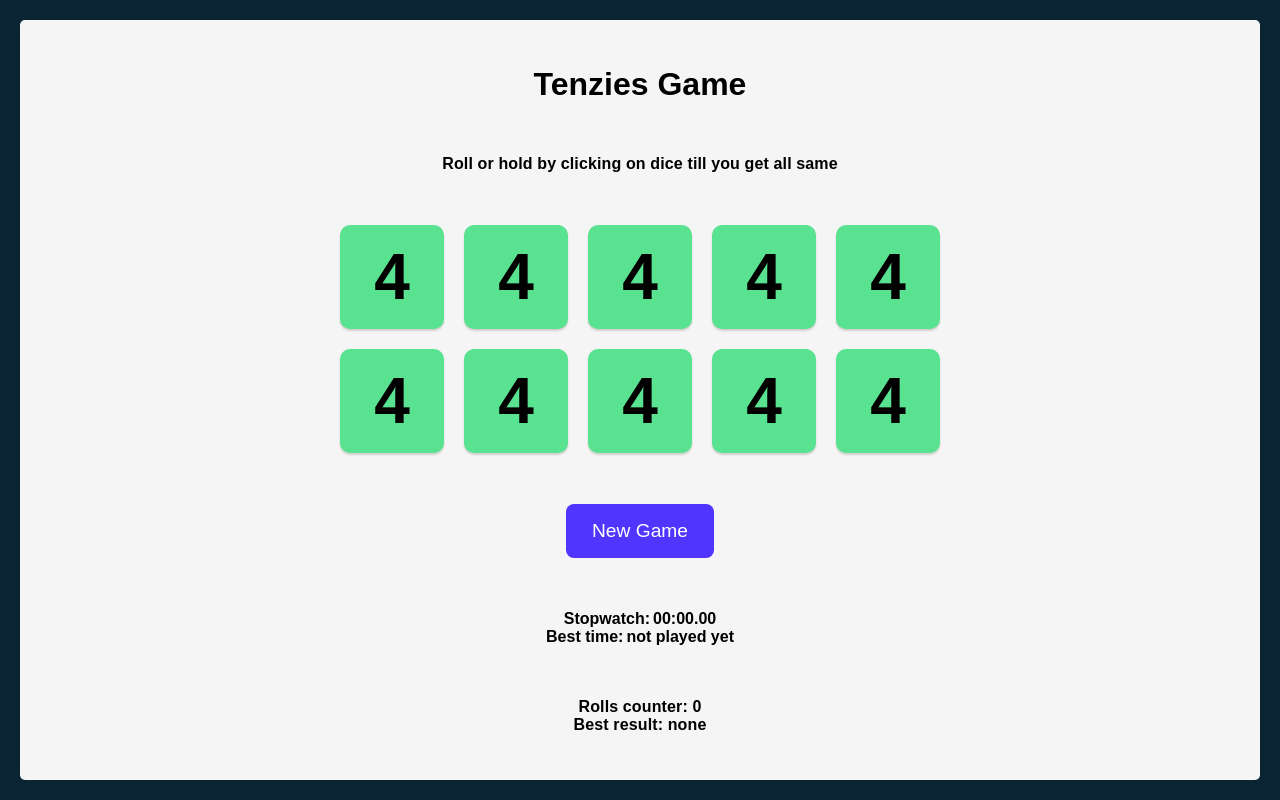
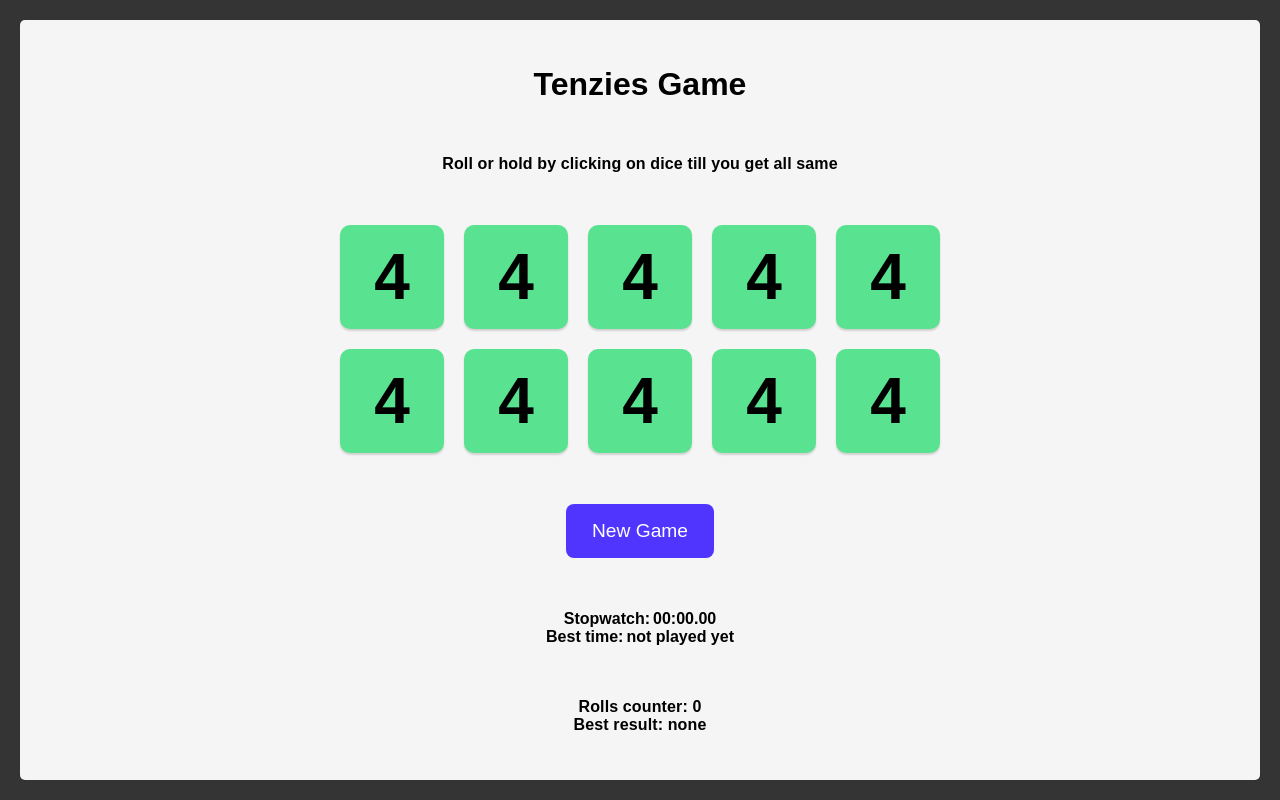
Before and after one commit to rainsab/tenzies, a React (Vite) app: page / in a window 1280 px wide. Built offline with nearby package versions, Linux system fonts and the light colour scheme.

Commit message:
changed background color

```diff
--- a/src/style.css
+++ b/src/style.css
@@ -4,7 +4,7 @@
 
 body {
   margin: 0;
-  background-color: #0B2434;
+  background-color: #343434;;
   padding: 1.25rem;
   font-family: 'Karla', sans-serif;
   font-weight: bold;
```
